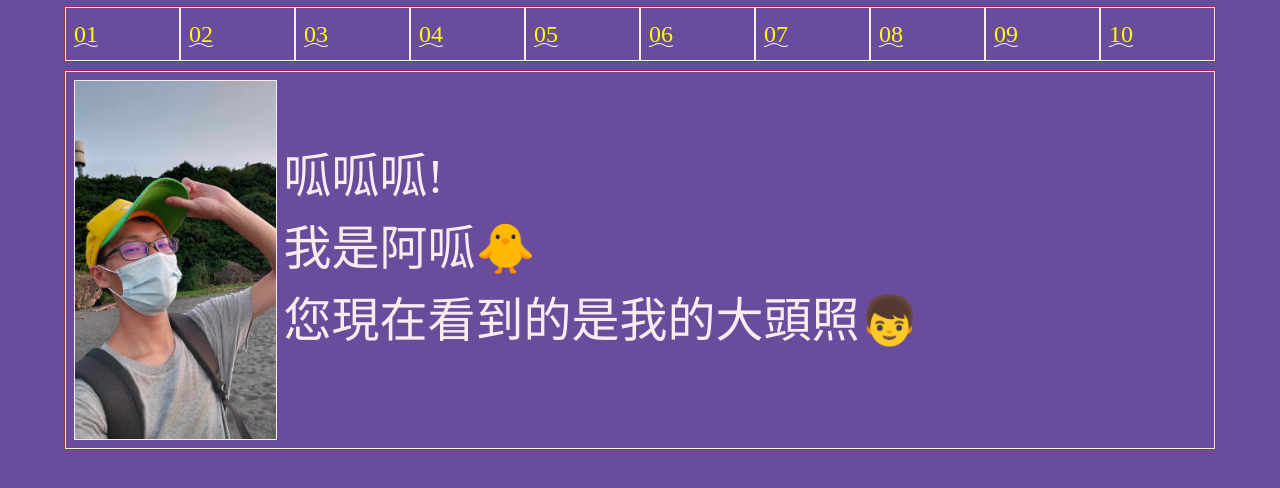
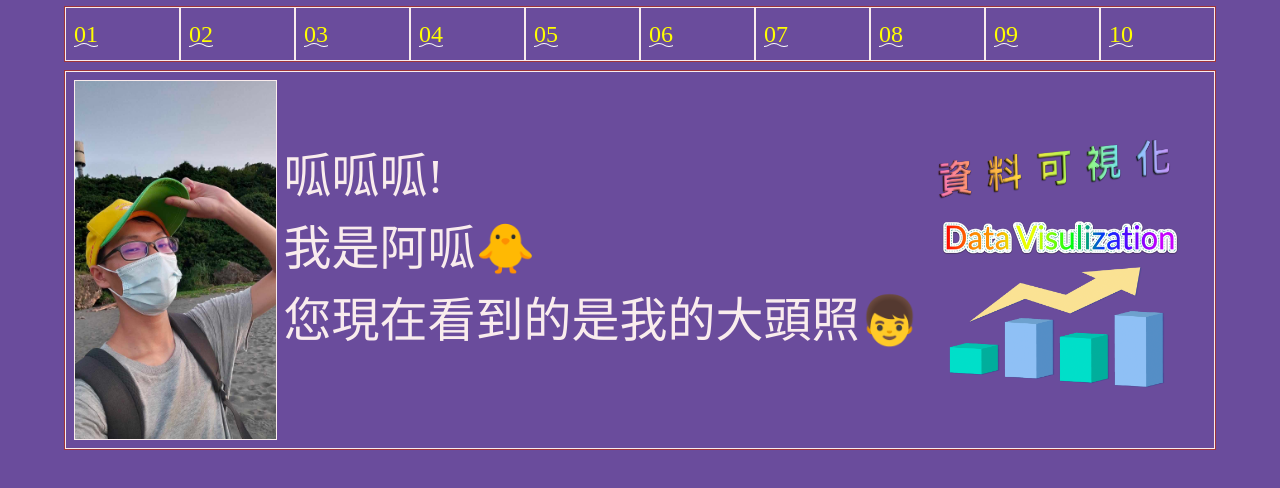
Before and after one commit to duckken1026/vis2023f, a plain HTML site: page hw00/index.html in a window 1280 px wide. Shown: the part 86-574 px from the top of the page. Drawn offline with nearby package versions, Linux system fonts and the light colour scheme; a web font is replaced by a local one.

Commit message:
Update my profile

```diff
--- a/hw00/index.html
+++ b/hw00/index.html
@@ -225,6 +225,7 @@
           </font>
           </hr>
         </span>
+        <img  src="./intro.png" height="300" width="270">
 
       <!--請挑選一張你的生活照(檔案名稱取名為 me.jpg)取代上方的 Hello Kitty，作法如下: <br>
       1. 上傳到你的生活照到 hw00 檔案夾 https://github.com/你的帳號/vis2023f/hw00/ <br>
```
Also changed, not shown: hw00/intro.png (added), 1 other file.
